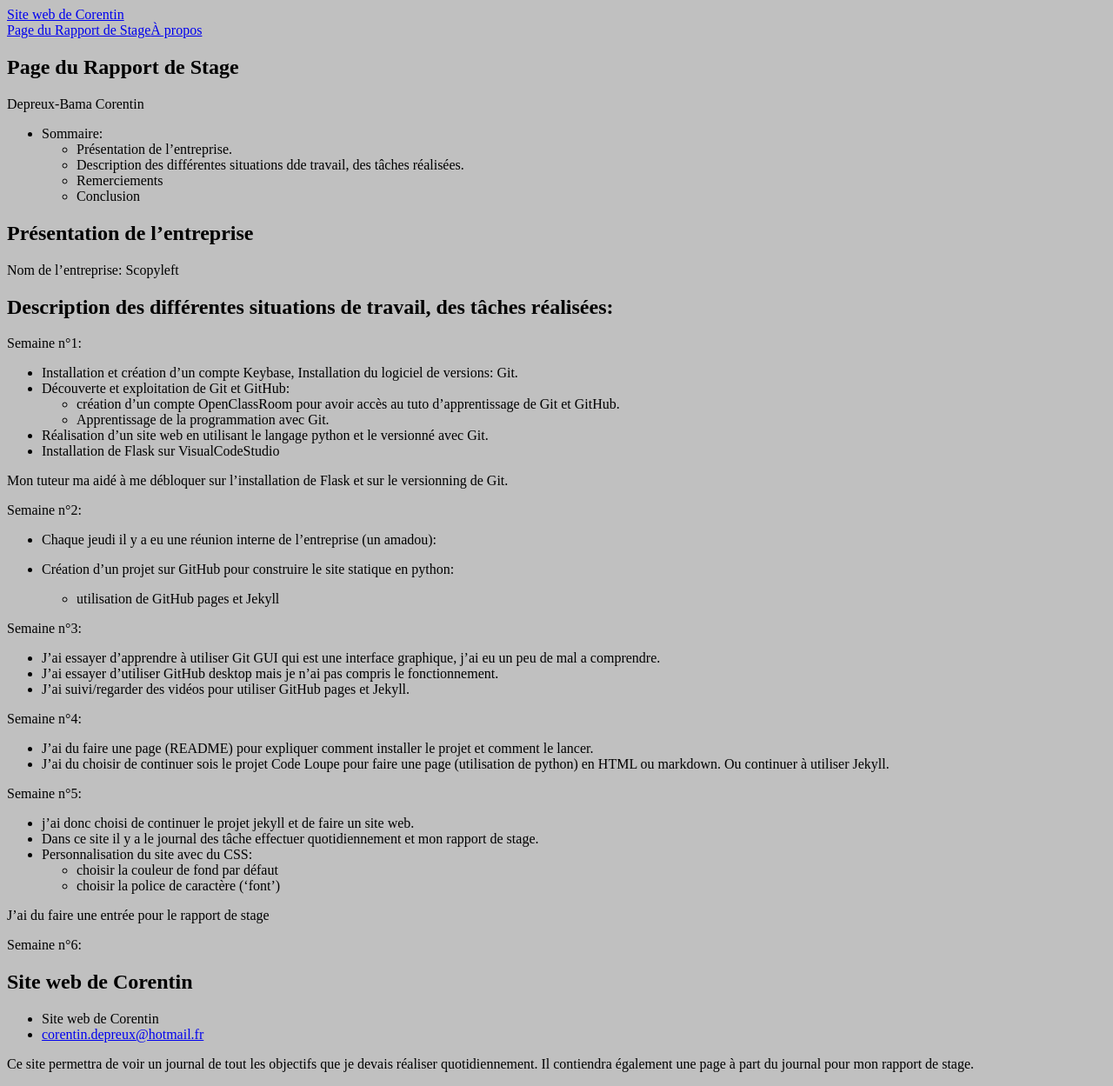
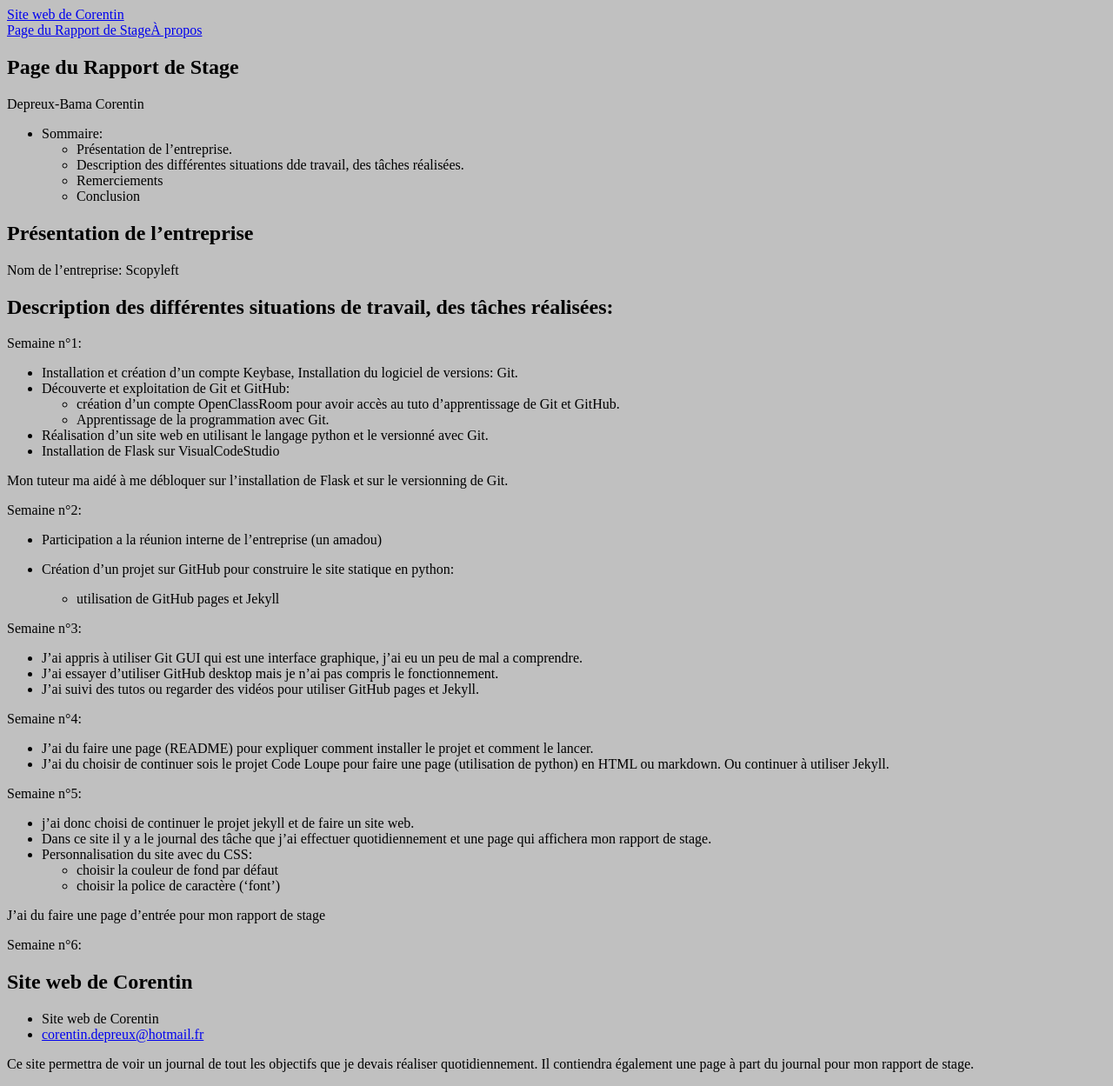
Before and after one commit to Corentin69008/Corentin69008.github.io, a Jekyll site: the page built from Rappport de stage.md, in a window 1280 px wide. Shown: the whole page at 87% size. Built offline with Jekyll 4.4.1, drawn with Linux system fonts in a browser that asks for light colours.

Commit message:
ajout d'element rapport

```diff
--- a/Rappport de stage.md
+++ b/Rappport de stage.md
@@ -36,16 +36,16 @@ Mon tuteur ma aidé à me débloquer sur l'installation de Flask et sur le versi
 
 Semaine n°2:
 
-- Chaque jeudi il y a eu une réunion interne de l'entreprise (un amadou):
+- Participation a la réunion interne de l'entreprise (un amadou)
 
 - Création d'un projet sur GitHub pour construire le site statique en python:
   - utilisation de GitHub pages et Jekyll
 
 Semaine n°3:
 
-- J'ai essayer d'apprendre à utiliser Git GUI qui est une interface graphique, j'ai eu un peu de mal a comprendre.
+- J'ai appris à utiliser Git GUI qui est une interface graphique, j'ai eu un peu de mal a comprendre.
 - J'ai essayer d'utiliser GitHub desktop mais je n'ai pas compris le fonctionnement.
-- J'ai suivi/regarder des vidéos pour utiliser GitHub pages et Jekyll.
+- J'ai suivi des tutos ou regarder des vidéos pour utiliser GitHub pages et Jekyll.
 
 Semaine n°4:
 
@@ -56,11 +56,11 @@ Ou continuer à utiliser Jekyll.
 Semaine n°5:
 
 - j'ai donc choisi de continuer le projet jekyll et de faire un site web.
-- Dans ce site il y a le journal des tâche effectuer quotidiennement et mon rapport de stage.
+- Dans ce site il y a le journal des tâche que j'ai effectuer quotidiennement et une page qui affichera mon rapport de stage.
 - Personnalisation du site avec du CSS:
   - choisir la couleur de fond par défaut
   - choisir la police de caractère ('font')
 
-J'ai du faire une entrée pour le rapport de stage
+J'ai du faire une page d'entrée pour mon rapport de stage
 
 Semaine n°6:
```
